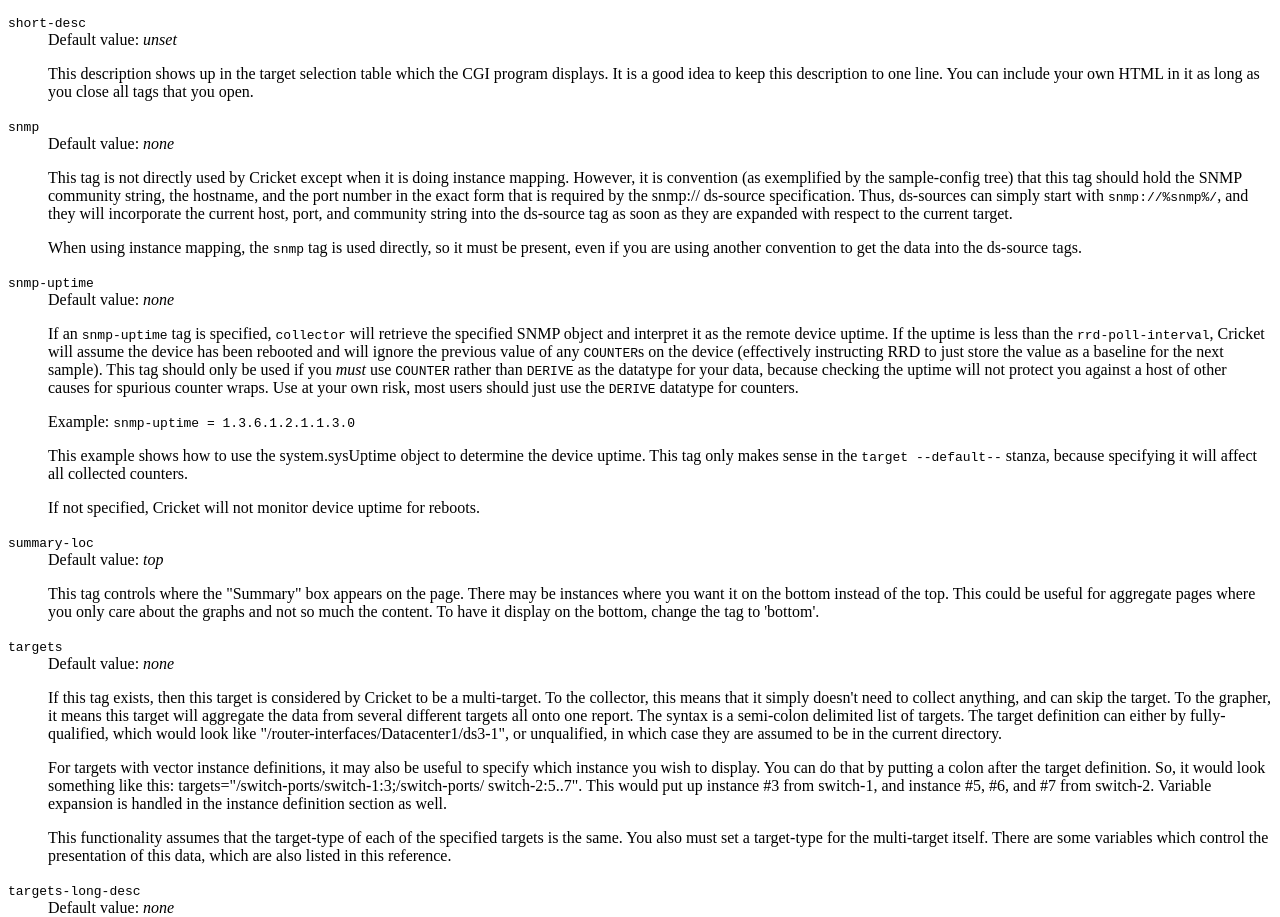
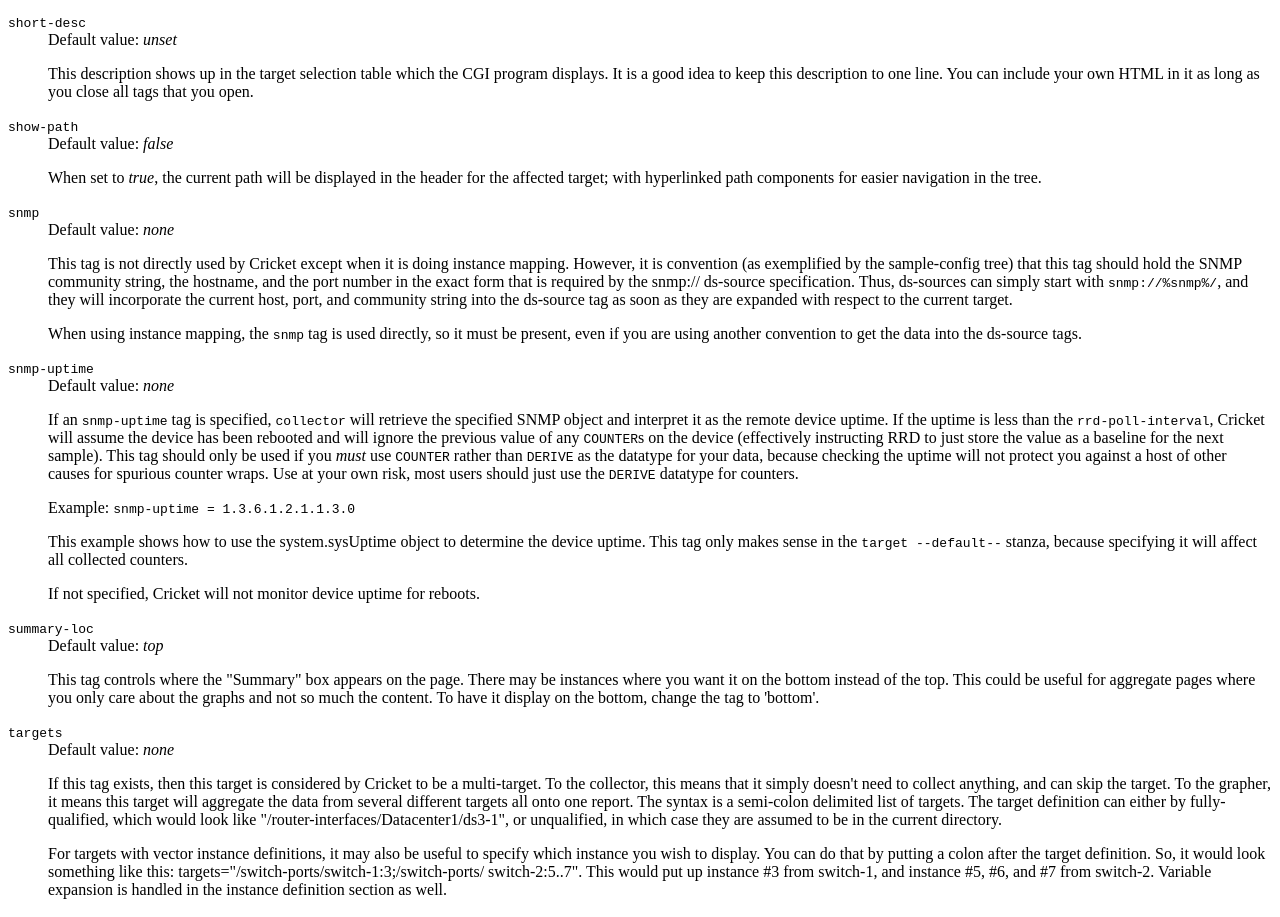
Before and after one commit to dweeezil/cricket, a plain HTML site: page doc/reference.html in a window 1280 px wide. Shown: the part 4790-5707 px from the top of the page. Drawn offline with Linux system fonts and the light colour scheme.

Commit message:
Document the "show-path" option. This closes SF.net Bug #667179. Thanks to Jason Signalness for the catch.

```diff
--- a/doc/reference.html
+++ b/doc/reference.html
@@ -522,6 +522,14 @@ inst-names =   "('Port 1 Ethernet', 'Port 2 Ethernet',
               as long as you close all tags that you open.
             </p>
           </dd>
+          <dt><tt>show-path</tt></dt>
+          <dd>Default value: <i>false</i>
+            <p>
+              When set to <var>true</var>, the current path will be displayed
+              in the header for the affected target; with hyperlinked
+              path components for easier navigation in the tree.
+            </p>
+          </dd>
           <dt><tt>snmp</tt></dt>
           <dd>Default value: <i>none</i>
             <p>
```
Also changed, not shown: 1 other file.
